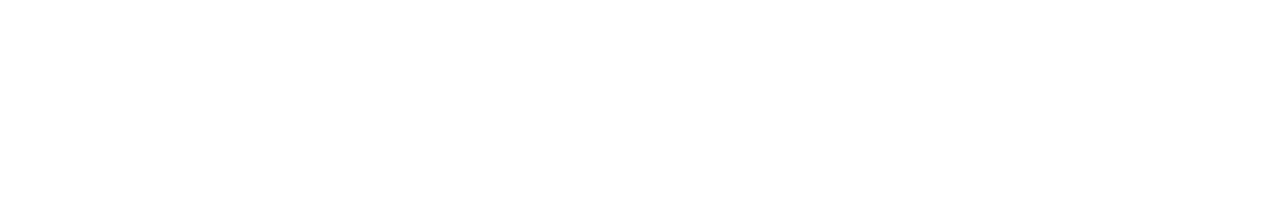
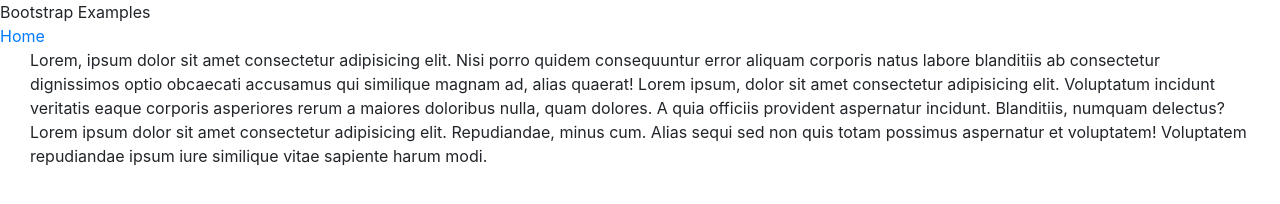
Before and after one commit to AngelFappdev/bootstrap-examples, a plain HTML site: page index.html in a window 1280 px wide. Drawn offline with nearby package versions, Linux system fonts and the light colour scheme.

Commit message:
Designed Index Page

```diff
--- a/index.html
+++ b/index.html
@@ -1,13 +1,31 @@
 <!DOCTYPE html>
+
 <head>
     <meta charset="utf-8">
     <meta name="viewport" content="width=device-width, initial-scale=1, shrink-to-fit=no">
     <link rel="stylesheet" href="https://cdn.jsdelivr.net/npm/bootstrap@4.0.0/dist/css/bootstrap.min.css" integrity="sha384-Gn5384xqQ1aoWXA+058RXPxPg6fy4IWvTNh0E263XmFcJlSAwiGgFAW/dAiS6JXm" crossorigin="anonymous">
     <script src="https://code.jquery.com/jquery-3.2.1.slim.min.js" integrity="sha384-KJ3o2DKtIkvYIK3UENzmM7KCkRr/rE9/Qpg6aAZGJwFDMVNA/GpGFF93hXpG5KkN" crossorigin="anonymous"></script>
-<script src="https://cdn.jsdelivr.net/npm/popper.js@1.12.9/dist/umd/popper.min.js" integrity="sha384-ApNbgh9B+Y1QKtv3Rn7W3mgPxhU9K/ScQsAP7hUibX39j7fakFPskvXusvfa0b4Q" crossorigin="anonymous"></script>
-<script src="https://cdn.jsdelivr.net/npm/bootstrap@4.0.0/dist/js/bootstrap.min.js" integrity="sha384-JZR6Spejh4U02d8jOt6vLEHfe/JQGiRRSQQxSfFWpi1MquVdAyjUar5+76PVCmYl" crossorigin="anonymous"></script>
+    <script src="https://cdn.jsdelivr.net/npm/popper.js@1.12.9/dist/umd/popper.min.js" integrity="sha384-ApNbgh9B+Y1QKtv3Rn7W3mgPxhU9K/ScQsAP7hUibX39j7fakFPskvXusvfa0b4Q" crossorigin="anonymous"></script>
+    <script src="https://cdn.jsdelivr.net/npm/bootstrap@4.0.0/dist/js/bootstrap.min.js" integrity="sha384-JZR6Spejh4U02d8jOt6vLEHfe/JQGiRRSQQxSfFWpi1MquVdAyjUar5+76PVCmYl" crossorigin="anonymous"></script>
+<header> Bootstrap Examples </header class = "header">
+
+<nav>
+<a href = "index.html">Home</a>
+</nav>
 </head>
 
 <body>
+<main>
+        <div class = "container-fluid text-md-left">
+            <div class="row"></div>
+            <div class = "col">
+            <p>Lorem, ipsum dolor sit amet consectetur adipisicing elit. Nisi porro quidem consequuntur error aliquam corporis natus labore blanditiis ab consectetur dignissimos optio obcaecati accusamus qui similique magnam ad, alias quaerat!
+            Lorem ipsum, dolor sit amet consectetur adipisicing elit. Voluptatum incidunt veritatis eaque corporis asperiores rerum a maiores doloribus nulla, quam dolores. A quia officiis provident aspernatur incidunt. Blanditiis, numquam delectus?
+            Lorem ipsum dolor sit amet consectetur adipisicing elit. Repudiandae, minus cum. Alias sequi sed non quis totam possimus aspernatur et voluptatem! Voluptatem repudiandae ipsum iure similique vitae sapiente harum modi.
+
+          </p>
+</main>
+         </div>
+
 
 </body>
```
Also changed, not shown: css/main.css (added).
